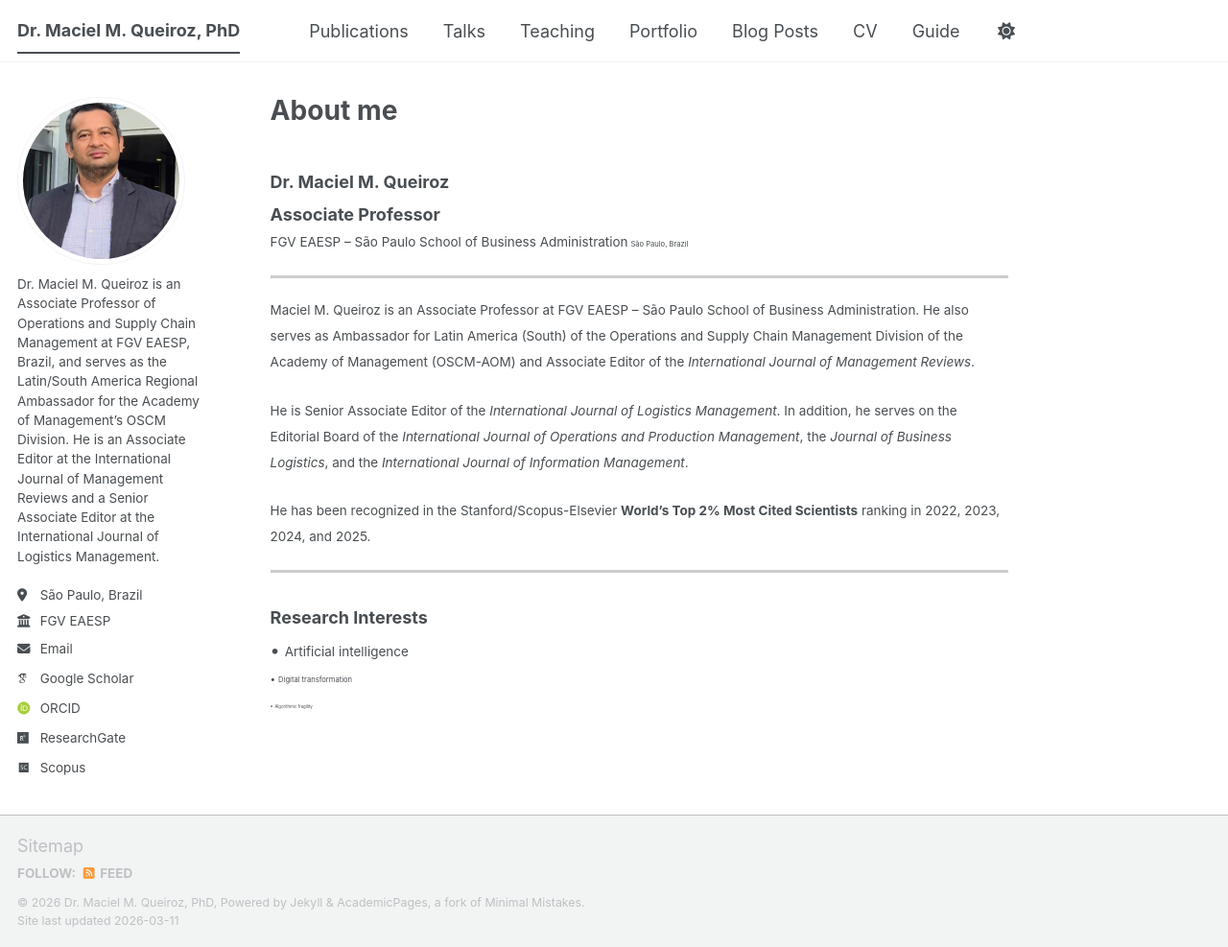
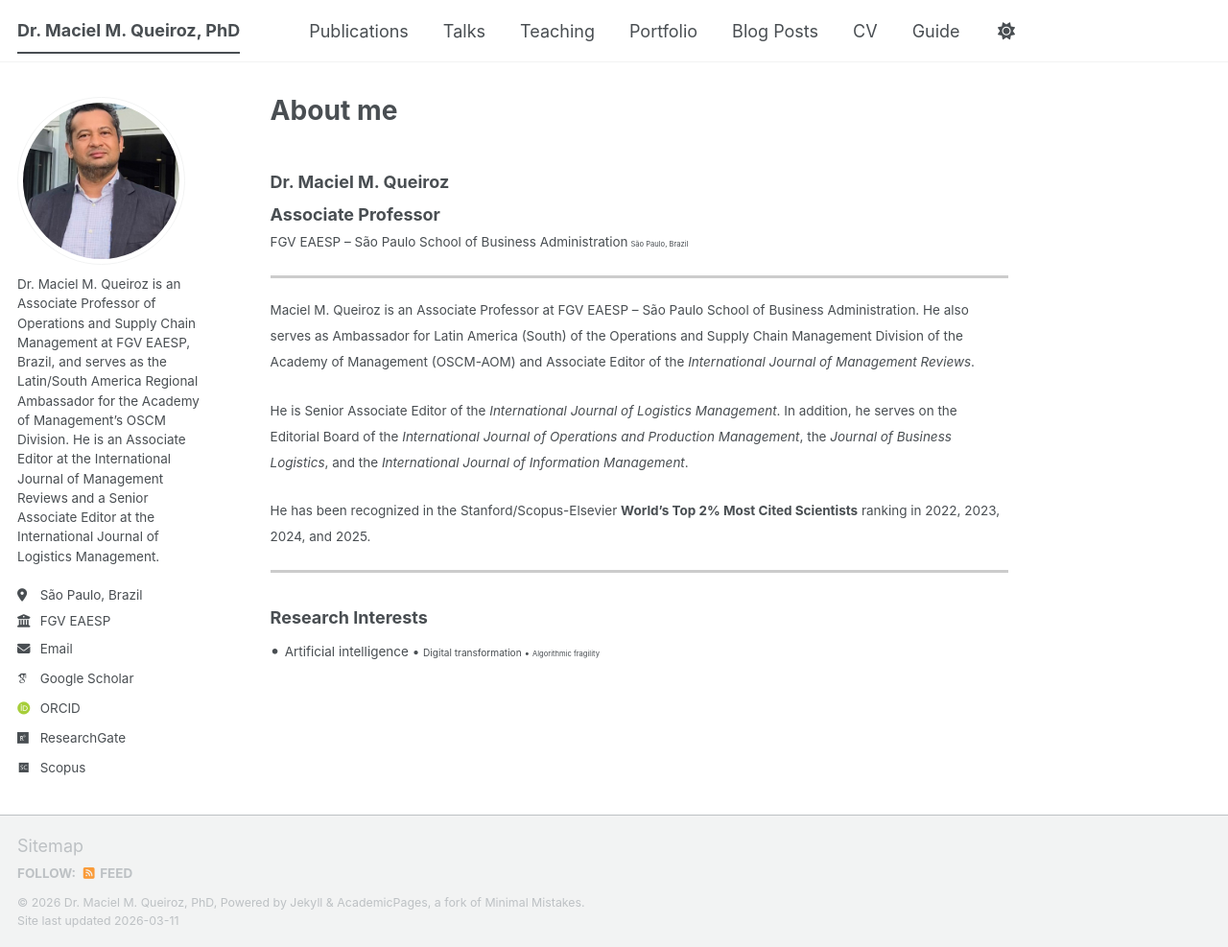
Before and after one commit to maciel-queiroz/maciel-queiroz.github.io, a Jekyll site: the page built from _pages/about.md, in a window 1280 px wide and 987 px high. Shown: the whole window at 96% size. Built offline with Jekyll 4.4.1, drawn with Linux system fonts in a browser that asks for light colours; some web fonts are replaced; a script bundle is joined from its source files by our own code; library files that are not in the unit come from our copies.

```diff
--- a/_pages/about.md
+++ b/_pages/about.md
@@ -24,6 +24,6 @@ redirect_from:
 
 ### Research Interests
 
-• <small>Artificial intelligence<small>
-• <small>Digital transformation<small>
-• <small>Algorithmic fragility<small>
+• <small>Artificial intelligence
+• <small>Digital transformation
+• <small>Algorithmic fragility
```
